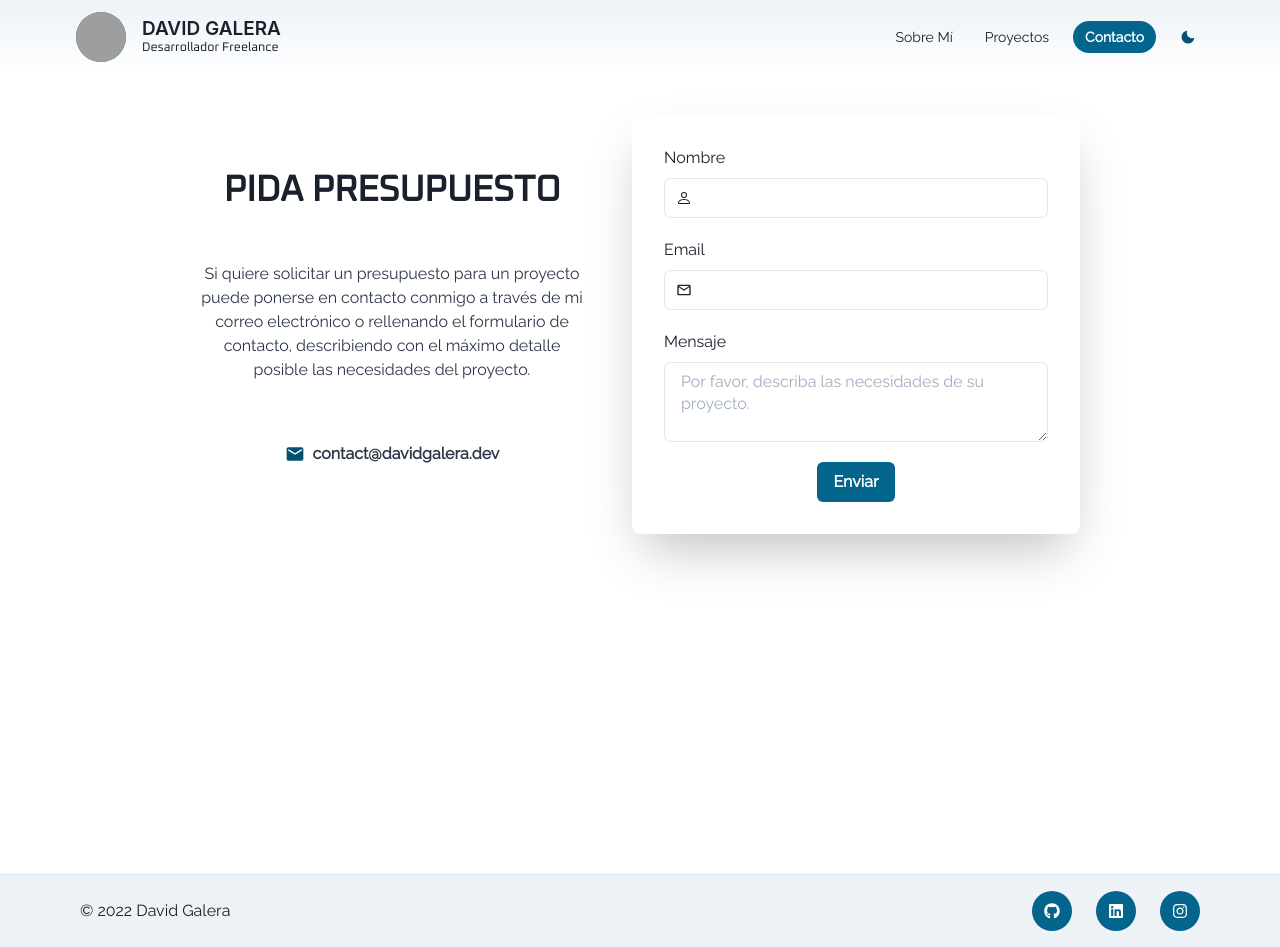
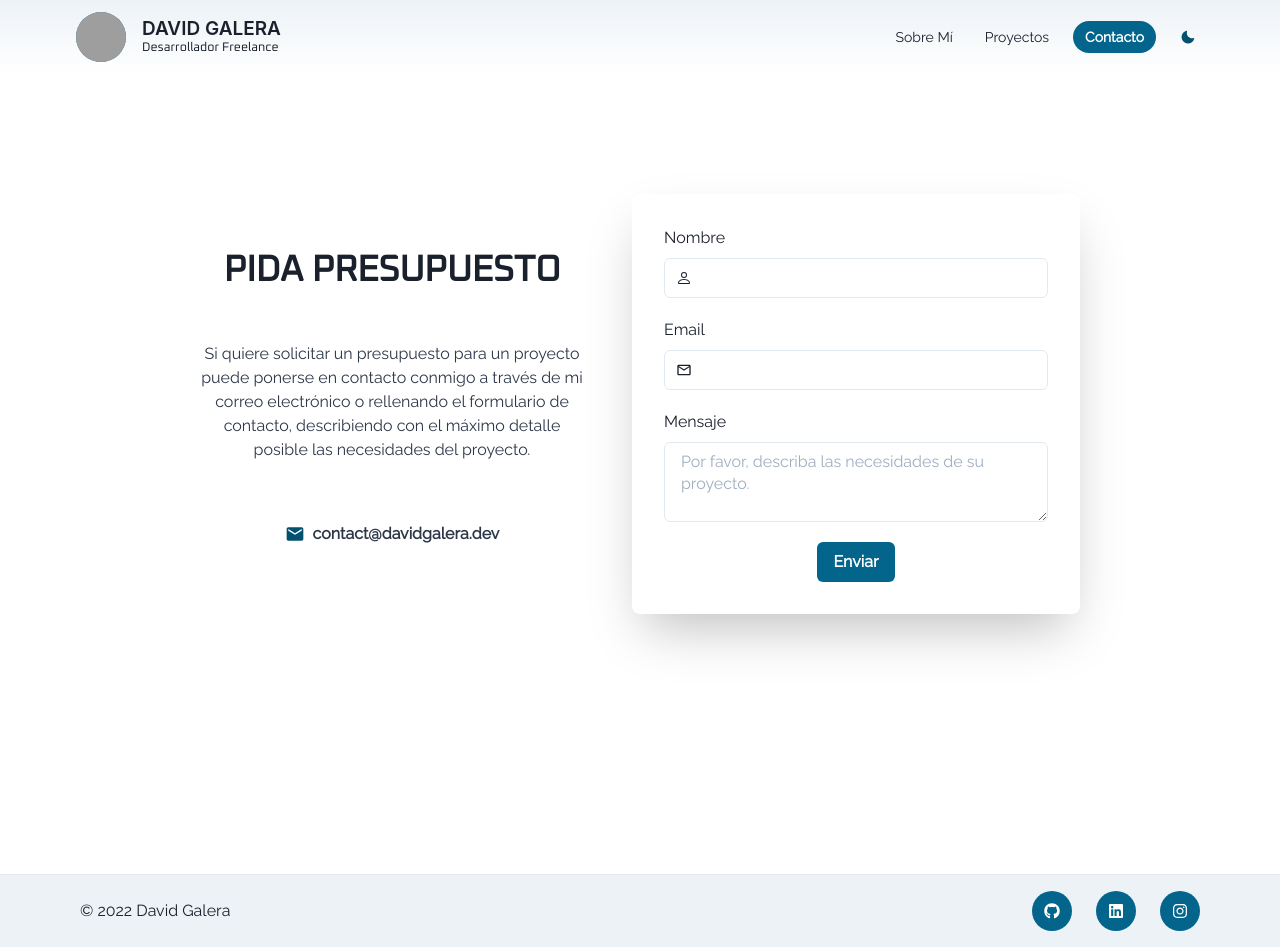
Before and after one commit to Galerix/davidgalera, a Next.js app: page /contacto in a window 1280 px wide. Built offline with nearby package versions, Linux system fonts and the light colour scheme; grey boxes are pictures that could not be loaded; a web font is replaced by a local one.

Commit message:
Prop changed

```diff
--- a/containers/budget/Budget.tsx
+++ b/containers/budget/Budget.tsx
@@ -11,11 +11,7 @@ import {
 import { MdEmail } from "react-icons/md";
 import { ContactForm } from "../../components";
 
-type BudgetProps = {
-  isCustomPage: boolean;
-};
-
-const Budget = ({ isCustomPage }: BudgetProps) => {
+const Budget = () => {
   return (
     <Stack
       as={Box}
@@ -24,7 +20,7 @@ const Budget = ({ isCustomPage }: BudgetProps) => {
       px={5}
       alignItems={"center"}
       minH={"100vh"}
-      py={{ base: "5vh", sm: "10vh", md: isCustomPage ? "5vh" : "15vh" }}
+      py={{ base: "5vh", sm: "10vh", md: "15vh" }}
     >
       <Stack
         direction={{ base: "column", md: "row" }}
--- a/pages/contacto.tsx
+++ b/pages/contacto.tsx
@@ -2,7 +2,7 @@ import React from "react";
 import { Budget } from "../containers";
 
 const Contacto = () => {
-  return <Budget isCustomPage />;
+  return <Budget />;
 };
 
 export default Contacto;
--- a/pages/index.tsx
+++ b/pages/index.tsx
@@ -8,7 +8,7 @@ const Home: NextPage = () => {
       <Features />
       <Testimonials />
       <Proyects isCustomPage={false} />
-      <Budget isCustomPage={false} />
+      <Budget />
     </div>
   );
 };
```
